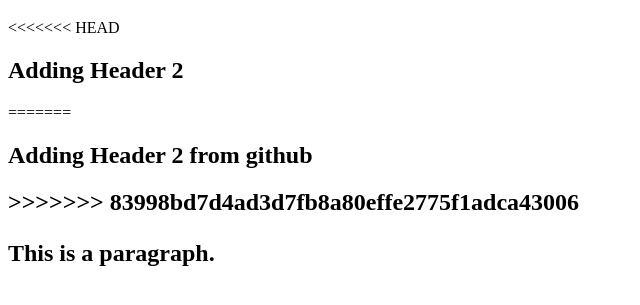
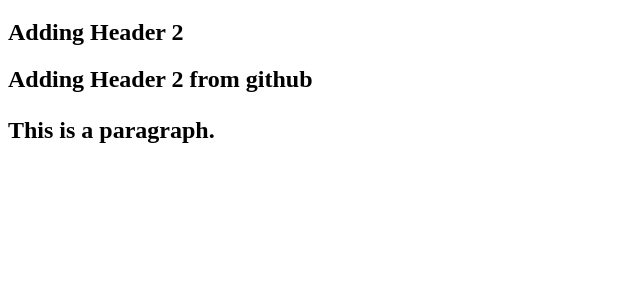
Before and after one commit to DILMADALE/gitdemo, a plain HTML site: page conflict.html in a window 1280 px wide. Shown: the part 61-366 px from the top of the page, without its empty margins (0-640 px from the left). Drawn offline with Linux system fonts and the light colour scheme.

Commit message:
update merge

```diff
--- a/conflict.html
+++ b/conflict.html
@@ -6,11 +6,8 @@
 <body>
 
 <h1>Conflict</h1>
-<<<<<<< HEAD
 <h2>Adding Header 2</h2>
-=======
 <h2>Adding Header 2 from github<h2>
->>>>>>> 83998bd7d4ad3d7fb8a80effe2775f1adca43006
 <p>This is a paragraph.</p>
 
 </body>
```
